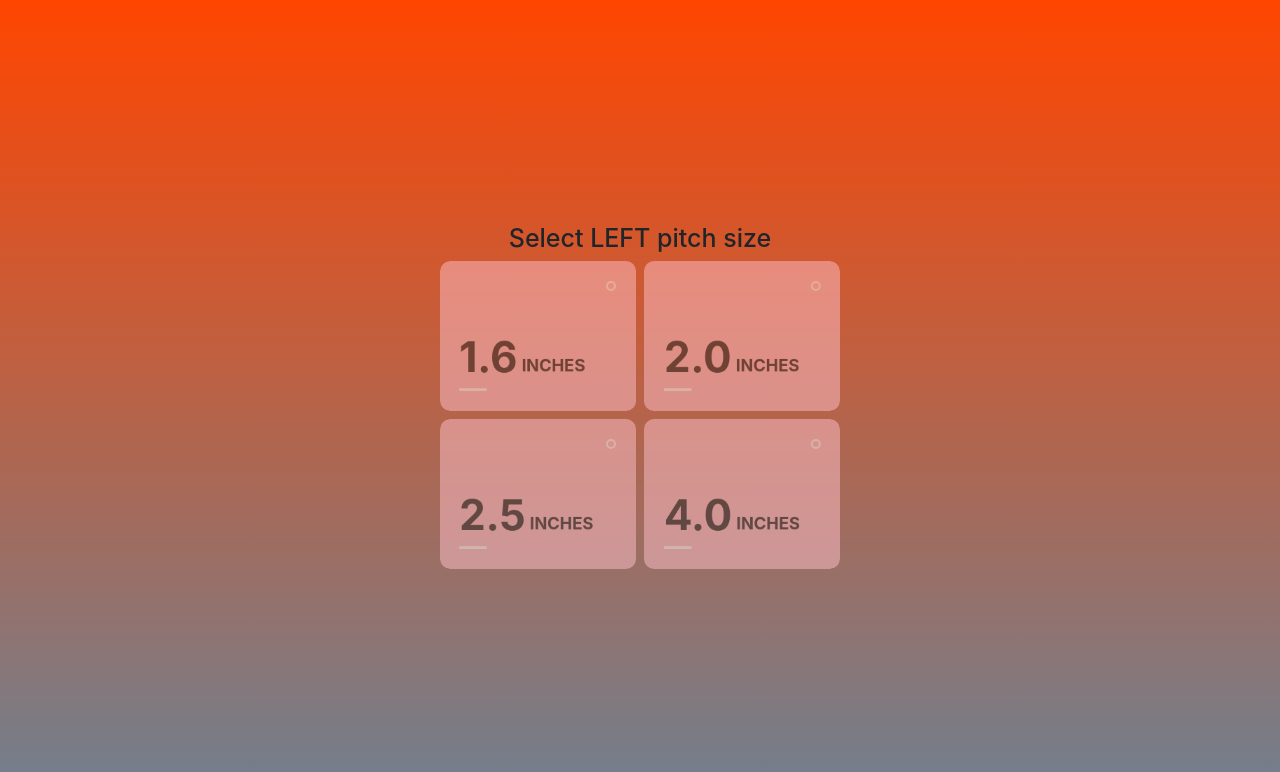
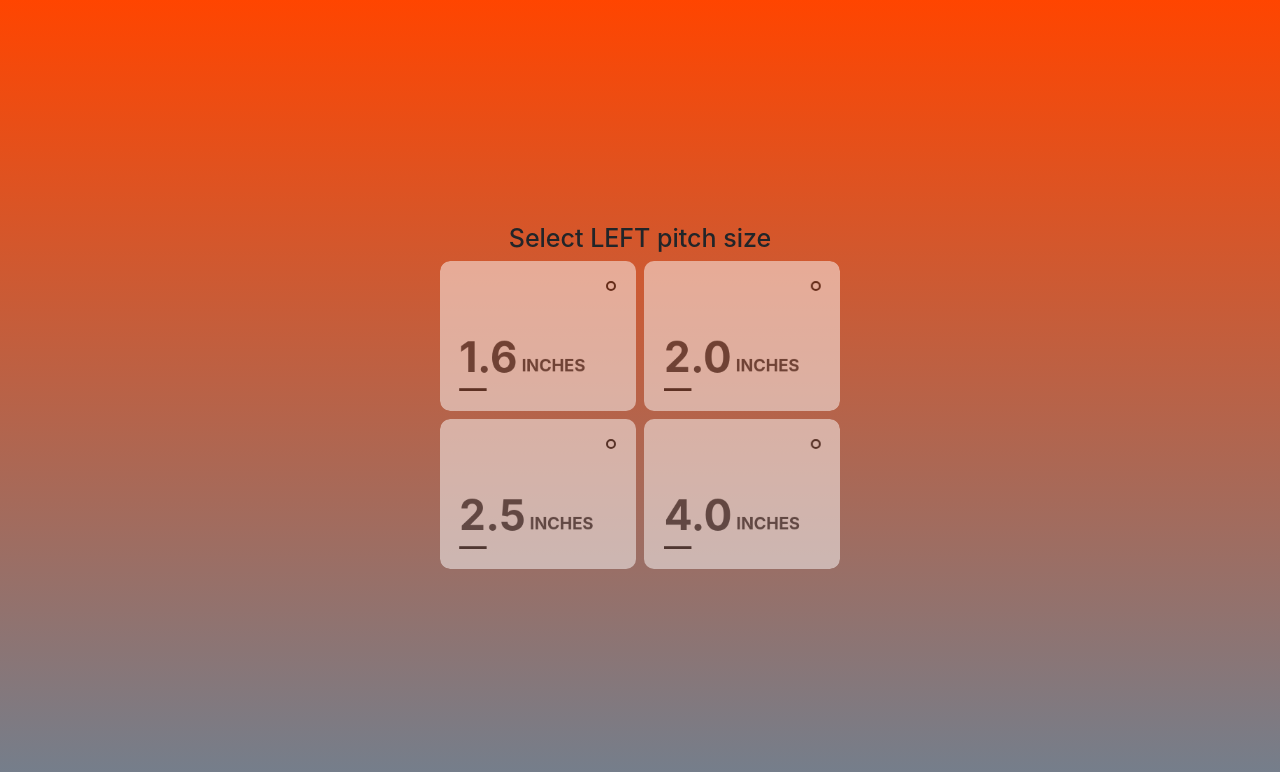
Before and after one commit to maxymapp/vuejs-python-firmware-updater-over-http, a Flask app: page / in a window 1280 px wide. Shown: the top 772 px of the page. Run offline with Flask 2, Linux system fonts and the light colour scheme; data that the repository does not hold is empty; some libraries are stand-ins or nearby versions.

Commit message:
white secondary color - not pink

```diff
--- a/static/css/style.css
+++ b/static/css/style.css
@@ -40,7 +40,7 @@ body {
   flex: 1;
   display: block;
   padding: 0.5em;
-  background: pink;
+  background: white;
   position: relative;
   margin: 0em;
   margin-right: 0.2em;
@@ -85,7 +85,7 @@ body {
 .option__indicator:after {
   content: '';
   display: block;
-  border: solid 2px white;
+  border: solid 2px black;
   border-radius: 50%;
   width: 0.25em;
   height: 0.25em;
@@ -94,7 +94,7 @@ body {
   right: 0;
 }
 .option__indicator:after {
-  background: white;
+  background: black;
   -webkit-transform: scale(0);
   transform: scale(0);
   -webkit-transition: inherit;
@@ -130,7 +130,7 @@ body {
 .option__label:after {
   content: '';
   display: block;
-  border: solid 2px white;
+  border: solid 2px black;
   width: 100%;
   -webkit-transform-origin: 0 0;
   transform-origin: 0 0;
```
